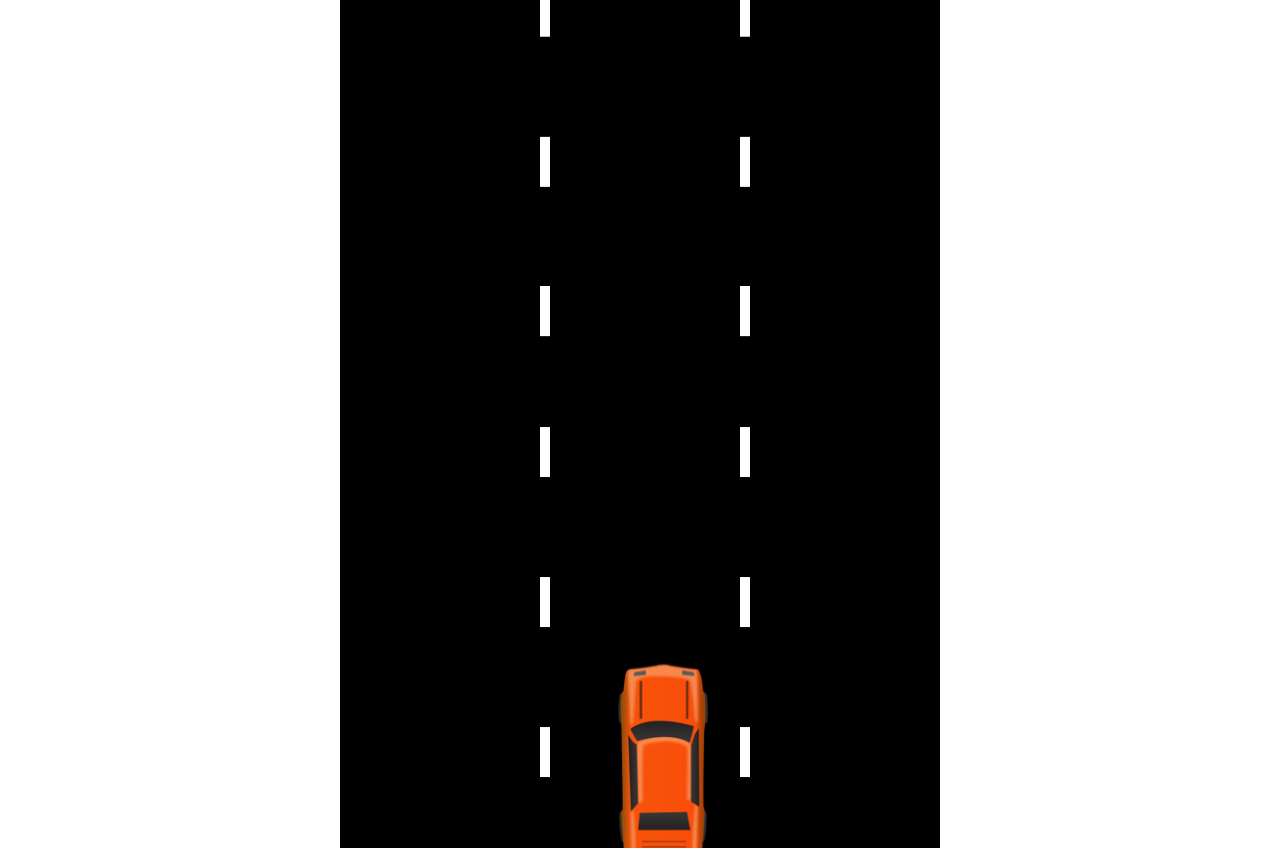
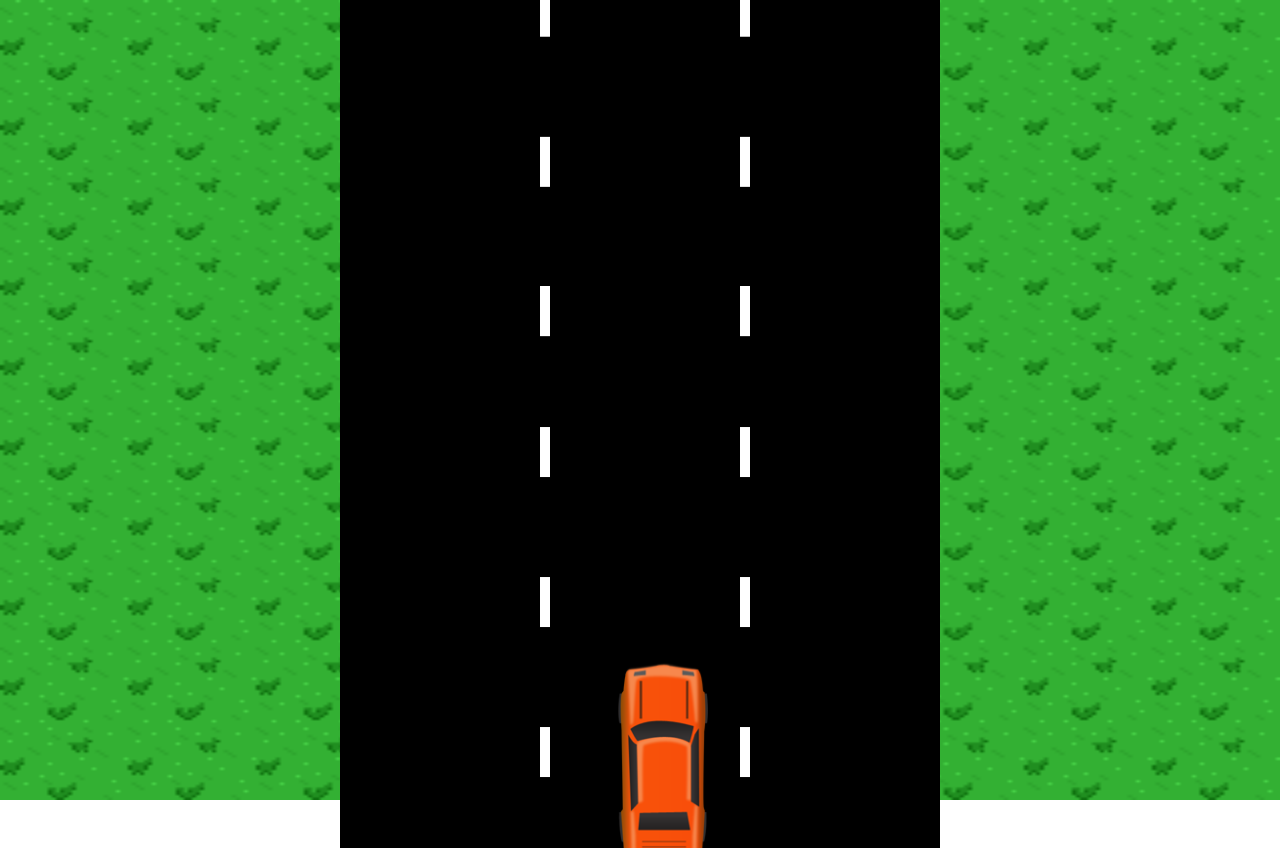
Before and after one commit to Rashik977/CarLaneGame-Assignment, a website built with Vite: page index.html in a window 1280 px wide. Built offline with nearby package versions, Linux system fonts and the light colour scheme; files whose address does not match are found by name.

Commit message:
background image

```diff
--- a/index.html
+++ b/index.html
@@ -7,6 +7,7 @@
     <title>Vite + TS</title>
   </head>
   <body>
+    <img src="grass.png" class="background" />
     <div id="app">
       <canvas id="canvas"></canvas>
     </div>
--- a/src/style.css
+++ b/src/style.css
@@ -9,5 +9,11 @@ body {
   justify-content: center;
   align-items: center;
   height: 100vh;
-  background-image: url("grass.png");
 }
+
+.background {
+  position: absolute;
+  z-index: -1;
+  width: 100%;
+  height: 100%;
+}
```
